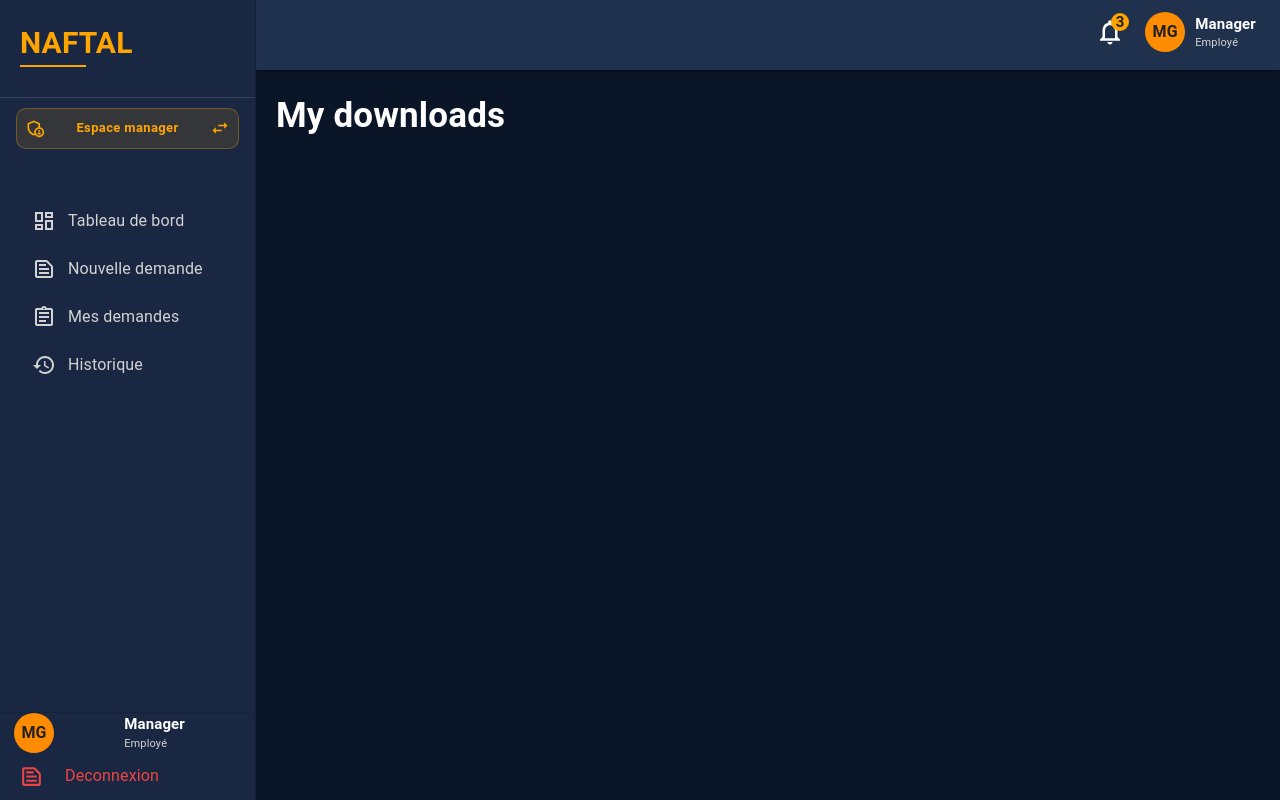
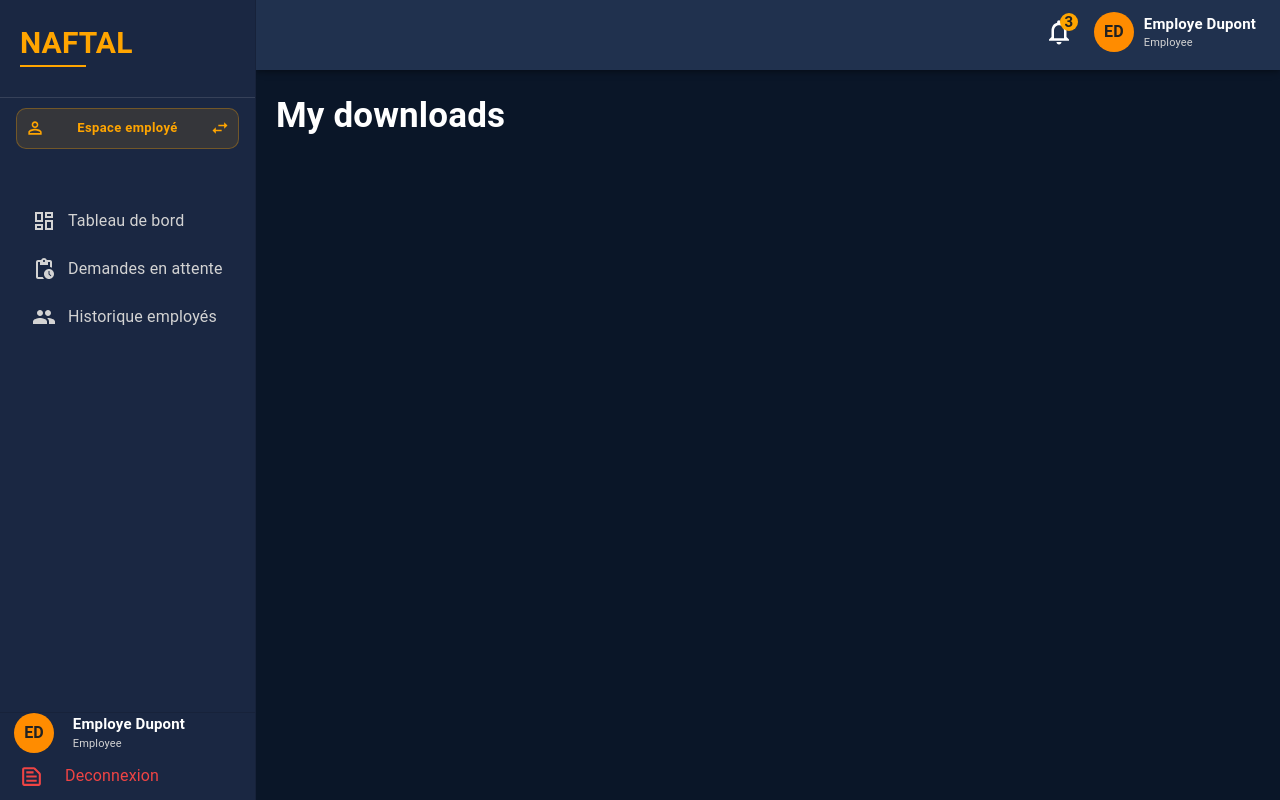
Before and after one commit to abdouHZ12/END-OF-CYCLE-PROJECT, a Next.js app in the folder frontend/: page /manager/my-download in a window 1280 px wide. Built offline with nearby package versions, Linux system fonts and the light colour scheme.

Commit message:
feat: toggle button for admin who is also manager or also a worker , and if he is also a manager he have also access to worker dashboard to create requests

```diff
--- a/frontend/src/app/admin/layout.tsx
+++ b/frontend/src/app/admin/layout.tsx
@@ -1,60 +1,75 @@
 "use client";
 import * as React from "react";
+import { useRouter } from "next/navigation";
+import Button from "@mui/material/Button";
 import DashboardOutlinedIcon from "@mui/icons-material/DashboardOutlined";
 import PeopleOutlinedIcon from "@mui/icons-material/PeopleOutlined";
 import PersonAddOutlinedIcon from "@mui/icons-material/PersonAddOutlined";
 import ManageAccountsOutlinedIcon from "@mui/icons-material/ManageAccountsOutlined";
 import AccountTreeOutlinedIcon from "@mui/icons-material/AccountTreeOutlined";
+import AdminPanelSettingsOutlinedIcon from "@mui/icons-material/AdminPanelSettingsOutlined";
+import SwapHorizOutlinedIcon from "@mui/icons-material/SwapHorizOutlined";
 import Dashboard from "@/components/Dashboard";
 import { useCurrentUser } from "@/hooks/useCurrentUser";
 
 export default function AdminLayout({ children }: { children: React.ReactNode }) {
+  const router      = useRouter();
   const currentUser = useCurrentUser();
+
+  const roles     = currentUser?.roles ?? [];
+  const isManager = roles.includes("MANAGER");
+  const isWorker  = roles.includes("WORKER");
+
   const items = [
-    {
-      label: "Dashboard",
-      href: "/admin",
-      icon: <DashboardOutlinedIcon />,
+    { label: "Dashboard",         href: "/admin",                    icon: <DashboardOutlinedIcon /> },
+    { label: "Employees",         href: "/admin/employees",          icon: <PeopleOutlinedIcon /> },
+    { label: "Register Employee", href: "/admin/employees/register", icon: <PersonAddOutlinedIcon /> },
+    { label: "Roles",             href: "/admin/roles",              icon: <ManageAccountsOutlinedIcon /> },
+    { label: "Departments",       href: "/admin/departments",        icon: <AccountTreeOutlinedIcon /> },
+  ];
+
+  const toggleSx = {
+    justifyContent: "space-between",
+    px: 1.5, py: 1,
+    backgroundColor: "rgba(255,165,0,0.12)",
+    color: "#ffa500",
+    borderColor: "rgba(255,165,0,0.3)",
+    borderRadius: "10px",
+    textTransform: "none",
+    fontSize: "13px",
+    fontWeight: 700,
+    "&:hover": {
+      backgroundColor: "rgba(255,165,0,0.18)",
+      borderColor: "rgba(255,165,0,0.45)",
     },
-    {
-      label: "Employees",
-      href: "/admin/employees",
-      icon: <PeopleOutlinedIcon />,
-    },
-    {
-      label: "Register Employee",
-      href: "/admin/employees/register",
-      icon: <PersonAddOutlinedIcon />,
-    },
-    {
-      label: "Roles",
-      href: "/admin/roles",
-      icon: <ManageAccountsOutlinedIcon />,
-    },
-    {
-      label: "Departments",
-      href: "/admin/departments",
-      icon: <AccountTreeOutlinedIcon />,
-    },
-  ];
+  } as const;
+
+  // admin + manager → go to /manager (manager layout handles /worker from there)
+  // admin + worker only → go to /worker
+  const showToggle = isManager || isWorker;
+  const toggleHref = isManager ? "/manager" : "/worker";
+
+  const toggleButton = showToggle ? (
+    <Button
+      onClick={() => router.push(toggleHref)}
+      fullWidth variant="outlined"
+      startIcon={<AdminPanelSettingsOutlinedIcon fontSize="small" />}
+      endIcon={<SwapHorizOutlinedIcon fontSize="small" />}
+      sx={toggleSx}
+    >
+      {isManager ? "Espace manager" : "Espace employé"}
+    </Button>
+  ) : undefined;
 
   return (
     <Dashboard
       items={items}
-      user={
-        currentUser
-          ? {
-              initials: currentUser.name
-                .split(" ")
-                .map((n) => n[0])
-                .join("")
-                .toUpperCase()
-                .slice(0, 2),
-              name: currentUser.name,
-              role: currentUser.roles.includes("ADMIN") ? "Administrator" : currentUser.roles[0],
-            }
-          : undefined // falls back to "Employe Dupont / Employee" default
-      }
+      viewToggle={toggleButton}
+      user={currentUser ? {
+        initials: currentUser.name.split(" ").map((n) => n[0]).join("").toUpperCase().slice(0, 2),
+        name: currentUser.name,
+        role: "Administrateur",
+      } : undefined}
     >
       {children}
     </Dashboard>
--- a/frontend/src/app/manager/layout.tsx
+++ b/frontend/src/app/manager/layout.tsx
@@ -1,66 +1,29 @@
 "use client";
-import Dashboard from "@/components/Dashboard";
 import * as React from "react";
-import { usePathname, useRouter } from "next/navigation";
+import { useRouter } from "next/navigation";
 import Button from "@mui/material/Button";
 import DashboardOutlinedIcon from "@mui/icons-material/DashboardOutlined";
 import PendingActionsIcon from "@mui/icons-material/PendingActions";
 import GroupIcon from "@mui/icons-material/Group";
-import TextSnippetOutlinedIcon from "@mui/icons-material/TextSnippetOutlined";
-import AssignmentOutlinedIcon from "@mui/icons-material/AssignmentOutlined";
-import RestoreOutlinedIcon from "@mui/icons-material/RestoreOutlined";
-import AdminPanelSettingsOutlinedIcon from "@mui/icons-material/AdminPanelSettingsOutlined";
 import PersonOutlineOutlinedIcon from "@mui/icons-material/PersonOutlineOutlined";
 import SwapHorizOutlinedIcon from "@mui/icons-material/SwapHorizOutlined";
-
-const EMPLOYEE_PATHS = [
-  "/manager/my-dashboard",
-  "/manager/my-requests",
-  "/manager/my-history",
-  "/manager/my-download",
-];
+import Dashboard from "@/components/Dashboard";
+import { useCurrentUser } from "@/hooks/useCurrentUser";
 
 export default function ManagerLayout({ children }: { children: React.ReactNode }) {
-  const pathname = usePathname();
-  const router = useRouter();
-  const isEmployeeView = EMPLOYEE_PATHS.some((p) => pathname.startsWith(p));
+  const router      = useRouter();
+  const currentUser = useCurrentUser();
 
-  const managerItems = [
-    { label: "Tableau de bord",     href: "/manager",                  icon: <DashboardOutlinedIcon /> },
+
+  const items = [
+    { label: "Tableau de bord",     href: "/manager",                   icon: <DashboardOutlinedIcon /> },
     { label: "Demandes en attente", href: "/manager/pending",           icon: <PendingActionsIcon /> },
     { label: "Historique employés", href: "/manager/employees-history", icon: <GroupIcon /> },
   ];
 
-  const employeeItems = [
-    { label: "Tableau de bord",  href: "/manager/my-dashboard",    icon: <DashboardOutlinedIcon /> },
-    { label: "Nouvelle demande", href: "/manager/my-requests/new", icon: <TextSnippetOutlinedIcon /> },
-    { label: "Mes demandes",     href: "/manager/my-requests",     icon: <AssignmentOutlinedIcon /> },
-    { label: "Historique",       href: "/manager/my-history",      icon: <RestoreOutlinedIcon /> },
-  ];
-
-  const toggleButton = (
-    <Button
-      onClick={() => {
-        if (isEmployeeView) {
-          router.push("/manager"); // go to manager space
-        } else {
-          router.push("/manager/my-dashboard"); // go to employee space
-        }
-      }}
-      fullWidth
-      variant="outlined"
-      startIcon={
-        isEmployeeView ? (
-          <AdminPanelSettingsOutlinedIcon fontSize="small" />
-        ) : (
-          <PersonOutlineOutlinedIcon fontSize="small" />
-        )
-      }
-      endIcon={<SwapHorizOutlinedIcon fontSize="small" />}
-      sx={{
+  const toggleSx = {
     justifyContent: "space-between",
-        px: 1.5,
-        py: 1,
+    px: 1.5, py: 1,
     backgroundColor: "rgba(255,165,0,0.12)",
     color: "#ffa500",
     borderColor: "rgba(255,165,0,0.3)",
@@ -72,21 +35,31 @@ export default function ManagerLayout({ children }: { children: React.ReactNode
       backgroundColor: "rgba(255,165,0,0.18)",
       borderColor: "rgba(255,165,0,0.45)",
     },
-      }}
+  } as const;
+
+  // manager always has worker toggle (manager = worker too)
+  // if also admin → show admin toggle instead
+const toggleButton = (
+  <Button
+    onClick={() => router.push("/worker")}  // always go to worker first
+    fullWidth variant="outlined"
+    startIcon={<PersonOutlineOutlinedIcon fontSize="small" />}
+    endIcon={<SwapHorizOutlinedIcon fontSize="small" />}
+    sx={toggleSx}
   >
-      {isEmployeeView ? "Espace manager" : "Mes demandes"}
+    Espace employé
   </Button>
 );
 
   return (
     <Dashboard
-      items={isEmployeeView ? employeeItems : managerItems}
+      items={items}
       viewToggle={toggleButton}
-      user={{
-        initials: "MG",
-        name: "Manager",
-        role: isEmployeeView ? "Employé" : "Manager",
-      }}
+      user={currentUser ? {
+        initials: currentUser.name.split(" ").map((n) => n[0]).join("").toUpperCase().slice(0, 2),
+        name: currentUser.name,
+        role: "Manager",
+      } : undefined}
     >
       {children}
     </Dashboard>
--- a/frontend/src/app/worker/layout.tsx
+++ b/frontend/src/app/worker/layout.tsx
@@ -1,51 +1,73 @@
-
 "use client";
-
 import * as React from "react";
-
-// icons
+import { useRouter } from "next/navigation";
+import Button from "@mui/material/Button";
 import DashboardOutlinedIcon from "@mui/icons-material/DashboardOutlined";
 import TextSnippetOutlinedIcon from "@mui/icons-material/TextSnippetOutlined";
 import AssignmentOutlinedIcon from "@mui/icons-material/AssignmentOutlined";
 import RestoreOutlinedIcon from "@mui/icons-material/RestoreOutlined";
 import FileDownloadOutlinedIcon from "@mui/icons-material/FileDownloadOutlined";
+import AdminPanelSettingsOutlinedIcon from "@mui/icons-material/AdminPanelSettingsOutlined";
+import SwapHorizOutlinedIcon from "@mui/icons-material/SwapHorizOutlined";
 import Dashboard from "@/components/Dashboard";
-export default function workerLayout({
-  children,
-}: {
-  children: React.ReactNode;
-}) {
-  // sidebar configuration (IMPORTANT: NOT JSX)
+import { useCurrentUser } from "@/hooks/useCurrentUser";
+
+export default function WorkerLayout({ children }: { children: React.ReactNode }) {
+  const router      = useRouter();
+  const currentUser = useCurrentUser();
+
+  const roles     = currentUser?.roles ?? [];
+
   const items = [
-    {
-      label: "Tableau de bord",
-      href: "/worker",
-      icon: <DashboardOutlinedIcon />,
-    },
-    {
-      label: "Nouvelle demande",
-      href: "/worker/fill-request",
-      icon: <TextSnippetOutlinedIcon />,
-    },
-    {
-      label: "Mes demandes",
-      href: "/worker/my-requests",
-      icon: <AssignmentOutlinedIcon />,
-    },
-    {
-      label: "Historique",
-      href: "/worker/history",
-      icon: <RestoreOutlinedIcon />,
-    },
-    {
-      label: "Télécharger autorisation",
-      href: "/worker/download",
-      icon: <FileDownloadOutlinedIcon />,
-    },
+    { label: "Tableau de bord",          href: "/worker",              icon: <DashboardOutlinedIcon /> },
+    { label: "Nouvelle demande",         href: "/worker/fill-request", icon: <TextSnippetOutlinedIcon /> },
+    { label: "Mes demandes",             href: "/worker/my-requests",  icon: <AssignmentOutlinedIcon /> },
+    { label: "Historique",               href: "/worker/history",      icon: <RestoreOutlinedIcon /> },
+    { label: "Télécharger autorisation", href: "/worker/download",     icon: <FileDownloadOutlinedIcon /> },
   ];
 
+  const toggleSx = {
+    justifyContent: "space-between",
+    px: 1.5, py: 1,
+    backgroundColor: "rgba(255,165,0,0.12)",
+    color: "#ffa500",
+    borderColor: "rgba(255,165,0,0.3)",
+    borderRadius: "10px",
+    textTransform: "none",
+    fontSize: "13px",
+    fontWeight: 700,
+    "&:hover": {
+      backgroundColor: "rgba(255,165,0,0.18)",
+      borderColor: "rgba(255,165,0,0.45)",
+    },
+  } as const;
+
+  const isAdmin = roles.includes("ADMIN");
+  const isManager = roles.includes("MANAGER");
+  const showToggle = isAdmin || isManager;
+
+  const toggleButton = showToggle ? (
+    <Button
+      onClick={() => router.push(isAdmin ? "/admin" : "/manager")}
+      fullWidth variant="outlined"
+      startIcon={<AdminPanelSettingsOutlinedIcon fontSize="small" />}
+      endIcon={<SwapHorizOutlinedIcon fontSize="small" />}
+      sx={toggleSx}
+    >
+      {isAdmin ? "Espace admin" : "Espace manager"}
+    </Button>
+  ) : undefined;
+
   return (
-    <Dashboard items={items}>
+    <Dashboard
+      items={items}
+      viewToggle={toggleButton}
+      user={currentUser ? {
+        initials: currentUser.name.split(" ").map((n) => n[0]).join("").toUpperCase().slice(0, 2),
+        name: currentUser.name,
+        role: "Employé",
+      } : undefined}
+    >
       {children}
     </Dashboard>
   );
```
Lines whose indentation alone changed are shown as unchanged.
